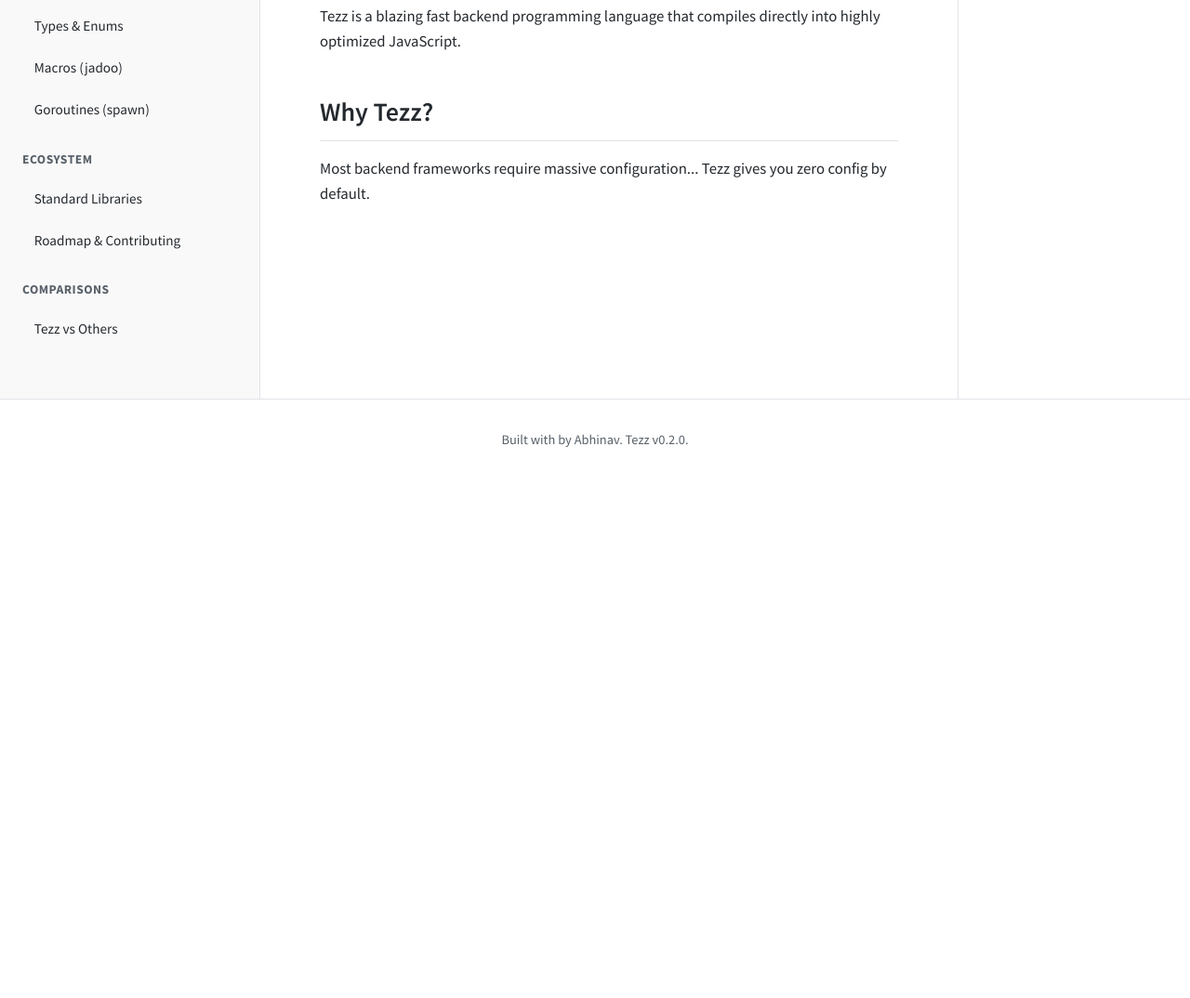
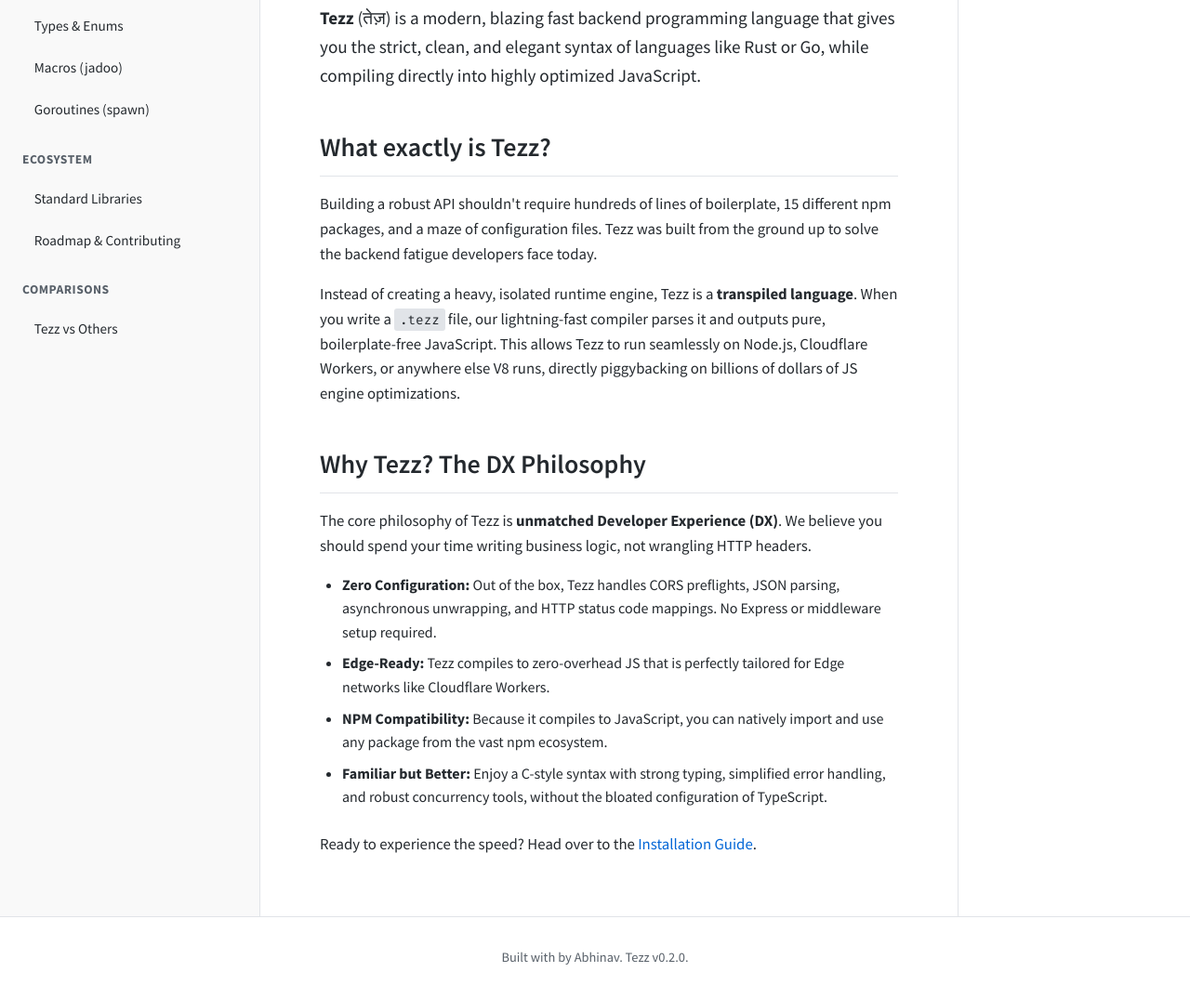
Before and after one commit to abhinav29102005/tezz-lang, a website built with Vite: page website/docs/introduction.html in a window 1280 px wide. Shown: the part 598-1672 px from the top of the page at 93% size. Before the commit the page ends 1115 px from the top, so only its background shows below. Built offline with nearby package versions, Linux system fonts and the light colour scheme.

Commit message:
docs(website): expand introduction and add text to installation meme

```diff
--- a/website/docs/introduction.html
+++ b/website/docs/introduction.html
@@ -42,9 +42,22 @@
       <h1 id="introduction">Introduction</h1>
       <div style="text-align:center; margin: 2rem 0;"><img src="https://media.tenor.com/CkbhWfeHt0AAAAAC/abhi-maja-ayga-na-bhidu-hera-pheri.gif" style="max-width:400px; border-radius: 8px;"/></div>
 
-      <p>Tezz is a blazing fast backend programming language that compiles directly into highly optimized JavaScript.</p>
-      <h2 id="why-tezz">Why Tezz?</h2>
-      <p>Most backend frameworks require massive configuration... Tezz gives you zero config by default.</p>
+      <p class="lead" style="font-size: 1.2rem; line-height: 1.6; margin-bottom: 2rem;"><strong>Tezz</strong> (तेज़) is a modern, blazing fast backend programming language that gives you the strict, clean, and elegant syntax of languages like Rust or Go, while compiling directly into highly optimized JavaScript.</p>
+
+      <h2 id="what-is-tezz">What exactly is Tezz?</h2>
+      <p>Building a robust API shouldn't require hundreds of lines of boilerplate, 15 different npm packages, and a maze of configuration files. Tezz was built from the ground up to solve the backend fatigue developers face today.</p>
+      <p>Instead of creating a heavy, isolated runtime engine, Tezz is a <strong>transpiled language</strong>. When you write a <code>.tezz</code> file, our lightning-fast compiler parses it and outputs pure, boilerplate-free JavaScript. This allows Tezz to run seamlessly on Node.js, Cloudflare Workers, or anywhere else V8 runs, directly piggybacking on billions of dollars of JS engine optimizations.</p>
+
+      <h2 id="why-tezz">Why Tezz? The DX Philosophy</h2>
+      <p>The core philosophy of Tezz is <strong>unmatched Developer Experience (DX)</strong>. We believe you should spend your time writing business logic, not wrangling HTTP headers.</p>
+      <ul>
+        <li><strong>Zero Configuration:</strong> Out of the box, Tezz handles CORS preflights, JSON parsing, asynchronous unwrapping, and HTTP status code mappings. No Express or middleware setup required.</li>
+        <li><strong>Edge-Ready:</strong> Tezz compiles to zero-overhead JS that is perfectly tailored for Edge networks like Cloudflare Workers.</li>
+        <li><strong>NPM Compatibility:</strong> Because it compiles to JavaScript, you can natively import and use any package from the vast npm ecosystem.</li>
+        <li><strong>Familiar but Better:</strong> Enjoy a C-style syntax with strong typing, simplified error handling, and robust concurrency tools, without the bloated configuration of TypeScript.</li>
+      </ul>
+
+      <p>Ready to experience the speed? Head over to the <a href="/docs/installation-and-cli.html">Installation Guide</a>.</p>
     </section>
       </main>
       <aside class="npm-toc">
```
Also changed, not shown: website/docs/installation-and-cli.html (+1 -1 lines).
